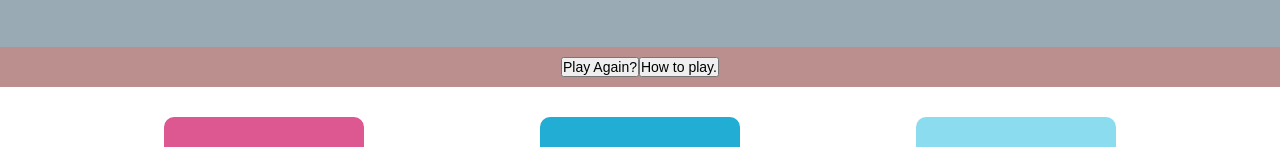
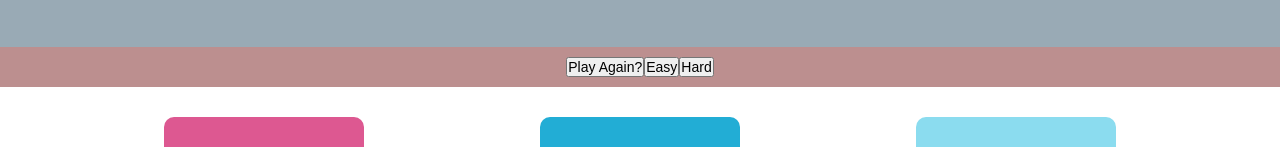
Before and after one commit to HarryCravDev/React_Practice_04, a React (Create React App) app: page / in a window 1280 px wide. Shown: the part 153-300 px from the top of the page. Built offline with nearby package versions, Linux system fonts and the light colour scheme.

Commit message:
Adding Easy and Hard difficulty.

```diff
--- a/src/App.js
+++ b/src/App.js
@@ -74,7 +74,35 @@ class App extends React.Component {
       rgbValue: rgbValue,
       // headerColor: rgbColor,
     });
-    console.log("Hello");
+  };
+
+  setDifficulty = (difficulty) => {
+    // Get Colors
+    let colors = [];
+    for (let i = 0; i < difficulty; i++) {
+      let r = Math.floor(Math.random() * 256);
+      let g = Math.floor(Math.random() * 256);
+      let b = Math.floor(Math.random() * 256);
+      colors.push({
+        id: i,
+        color: `rgb(${r}, ${g}, ${b})`,
+      });
+    }
+
+    // Create winning color by number using index.
+    const number = Math.floor(Math.random() * difficulty);
+    // Loop array for answer, get value
+    const value = colors.filter((item) => item.id === number);
+    const rgbValue = value[0].color;
+    console.log("Value", value);
+    console.log("rgbValue", rgbValue);
+
+    // Update state
+    this.setState({
+      colors: colors,
+      selectedColor: number,
+      rgbValue: rgbValue,
+    });
   };
 
   // Update Header with winning color
@@ -106,7 +134,10 @@ class App extends React.Component {
       <div className="App">
         <Header color={this.state.headerColor} rgbValue={this.state.rgbValue} />
         {/* <button onClick={this.resetGame}>Click</button> */}
-        <ToolBar />
+        <ToolBar
+          resetGame={this.resetGame}
+          setDifficulty={this.setDifficulty}
+        />
         <ColourContainer
           clickColor={this.clickColor}
           colors={this.state.colors}
--- a/src/Components/Tool_Bar/ToolBar.js
+++ b/src/Components/Tool_Bar/ToolBar.js
@@ -5,8 +5,9 @@ class ToolBar extends React.Component {
   render() {
     return (
       <div className="toolbar-container">
-        <button>Play Again?</button>
-        <button>How to play.</button>
+        <button onClick={() => this.props.resetGame()}>Play Again?</button>
+        <button onClick={() => this.props.setDifficulty(3)}>Easy</button>
+        <button onClick={() => this.props.setDifficulty(6)}>Hard</button>
       </div>
     );
   }
```
